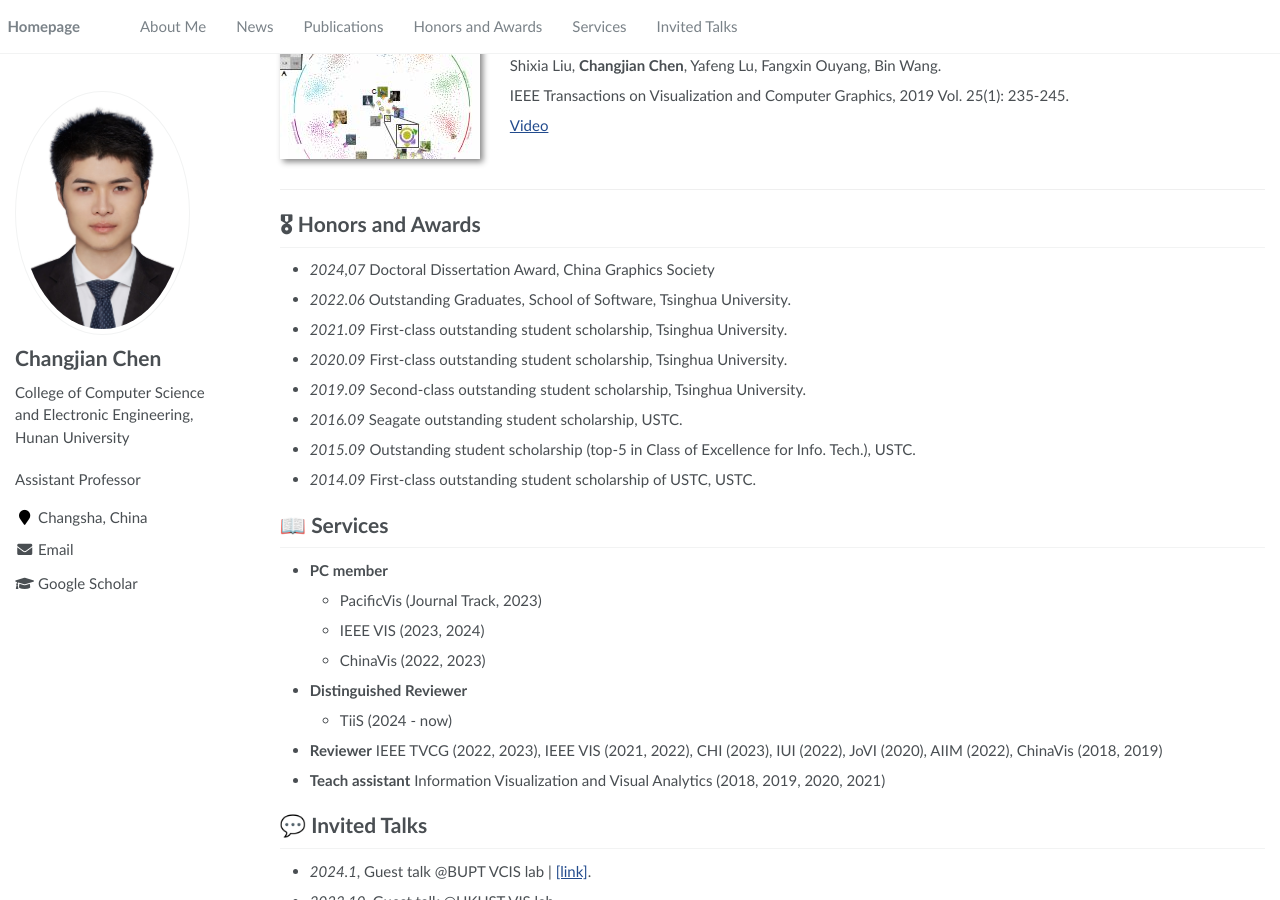
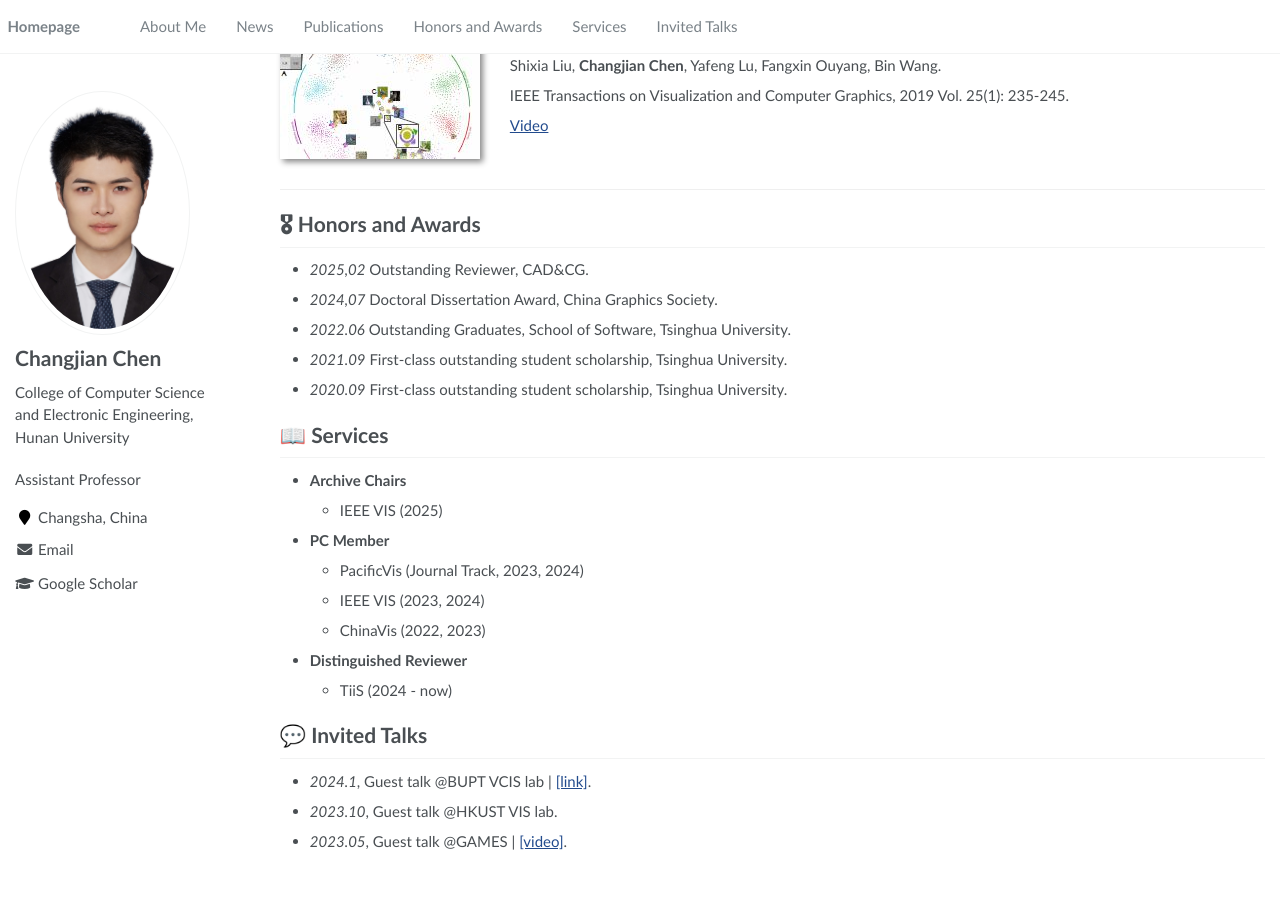
Before and after one commit to changjianchen/changjianchen.github.io, a Jekyll site: the page built from _pages/about.md, in a window 1280 px wide and 900 px high, scrolled down 3557 px. Built offline with Jekyll 4.4.1, drawn with Linux system fonts in a browser that asks for light colours; after the commit the page ends 4424 px from its top, so only the background shows below that; some of the changed text lies outside the part shown.

Commit message:
Update about.md

```diff
--- a/_pages/about.md
+++ b/_pages/about.md
@@ -26,16 +26,17 @@ My research interest focuses on visual analytics and machine learning, especiall
 
 
 # 🔥 News
+- *2025.2*: &nbsp;🎉🎉 Awarded the Outstanding Reviewer of CAD&CG.
 - *2025.1*: &nbsp;🎉🎉 One paper is accepted by IEEE PacificVis (Journal Track) 2025.
 - *2024.12*: &nbsp;🎉🎉 One paper is accepted by IEEE TVCG.
 - *2024.9*: &nbsp;🎉🎉 One paper is accepted by ECAI.
 - *2024.9*: &nbsp;🎉🎉 Invited as an Archive Chair for IEEE VIS 2025.
 - *2024.9*: &nbsp;🎉🎉 Invited as a Program Committee member for IEEE PacificVis (Journal Track) 2025.
-- *2024.7*: &nbsp;🎉🎉 Awarded Doctoral Dissertation Award of China Graphics Society
+- *2024.7*: &nbsp;🎉🎉 Awarded Doctoral Dissertation Award of China Graphics Society.
 - *2024.4*: &nbsp;🎉🎉 One paper is accepted by CAD&CG.
 - *2024.4*: &nbsp;🎉🎉 Invited as a Program Committee member for IEEE VIS 2024.
 - *2024.2*: &nbsp;🎉🎉 Invited as a [Distinguished Reviewer](https://dl.acm.org/journal/tiis/editorial-board) for TiiS.
-- *2024.1*: &nbsp;🎉🎉 I gave a guest talk at BUPT VCIS lab.
+<!-- - *2024.1*: &nbsp;🎉🎉 I gave a guest talk at BUPT VCIS lab. -->
 
 # 📝 Publications
 
@@ -278,28 +279,31 @@ IEEE Transactions on Visualization and Computer Graphics, 2019 Vol. 25(1): 235-2
 <!-- - [Lorem ipsum dolor sit amet, consectetur adipiscing elit. Vivamus ornare aliquet ipsum, ac tempus justo dapibus sit amet](https://github.com), A, B, C, **CVPR 2020** -->
 
 # 🎖 Honors and Awards
-- *2024,07* Doctoral Dissertation Award, China Graphics Society
+- *2025,02* Outstanding Reviewer, CAD&CG.
+- *2024,07* Doctoral Dissertation Award, China Graphics Society.
 - *2022.06* Outstanding Graduates, School of Software, Tsinghua University.
 - *2021.09* First-class outstanding student scholarship, Tsinghua University.
 - *2020.09* First-class outstanding student scholarship, Tsinghua University.
-- *2019.09* Second-class outstanding student scholarship, Tsinghua University.
-- *2016.09* Seagate outstanding student scholarship, USTC.
-- *2015.09* Outstanding student scholarship (top-5 in Class of Excellence for Info. Tech.), USTC.
-- *2014.09* First-class outstanding student scholarship of USTC, USTC.
+<!-- - *2019.09* Second-class outstanding student scholarship, Tsinghua University. -->
+<!-- - *2016.09* Seagate outstanding student scholarship, USTC. -->
+<!-- - *2015.09* Outstanding student scholarship (top-5 in Class of Excellence for Info. Tech.), USTC. -->
+<!-- - *2014.09* First-class outstanding student scholarship of USTC, USTC. -->
 
 <!-- # 📖 Educations
 - *2019.06 - 2022.04 (now)*, Lorem ipsum dolor sit amet, consectetur adipiscing elit. Vivamus ornare aliquet ipsum, ac tempus justo dapibus sit amet.
 - *2015.09 - 2019.06*, Lorem ipsum dolor sit amet, consectetur adipiscing elit. Vivamus ornare aliquet ipsum, ac tempus justo dapibus sit amet.  -->
 
 # 📖 Services
-- **PC member**
-  - PacificVis (Journal Track, 2023)
+- **Archive Chairs**
+  - IEEE VIS (2025)
+- **PC Member**
+  - PacificVis (Journal Track, 2023, 2024)
   - IEEE VIS (2023, 2024)
   - ChinaVis (2022, 2023)
 - **Distinguished Reviewer**
   - TiiS (2024 - now)
-- **Reviewer** IEEE TVCG (2022, 2023), IEEE VIS (2021, 2022), CHI (2023), IUI (2022), JoVI (2020), AIIM (2022), ChinaVis (2018, 2019)
-- **Teach assistant** Information Visualization and Visual Analytics (2018, 2019, 2020, 2021)
+<!-- - **Reviewer** IEEE TVCG (2022, 2023), IEEE VIS (2021, 2022), CHI (2023), IUI (2022), JoVI (2020), AIIM (2022), ChinaVis (2018, 2019) -->
+<!-- - **Teach assistant** Information Visualization and Visual Analytics (2018, 2019, 2020, 2021) -->
 
 # 💬 Invited Talks
 - *2024.1*, Guest talk @BUPT VCIS lab \| [\[link\]](https://mp.weixin.qq.com/s/MMZTls2gXJxQ0JwiJDB_Gg).
```
